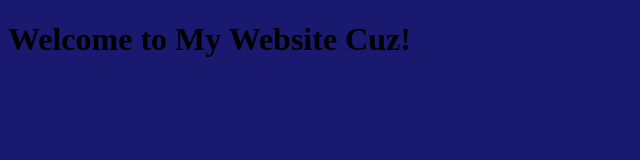
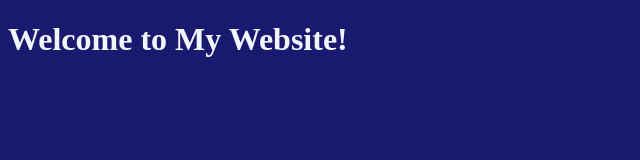
Before and after one commit to asiamiravel/asiamiravel.github.io, a plain HTML site: page index.html in a window 1280 px wide. Shown: the whole page, without its empty margins (0-640 px from the left). Drawn offline with Linux system fonts and the light colour scheme.

Commit message:
initial commit2

```diff
--- a/css/styles.css
+++ b/css/styles.css
@@ -1,3 +1,6 @@
 body{
     background-color: midnightblue
 }
+h1{
+    color: aliceblue
+}
--- a/index.html
+++ b/index.html
@@ -8,7 +8,7 @@
     <link rel="stylesheet" href="css/styles.css">
 </head>
 <body>
-    <h1>Welcome to My Website Cuz!</h1>
+    <h1>Welcome to My Website!</h1>
     <script src="js/app.js"></script>
 </body>
 </html>
```
